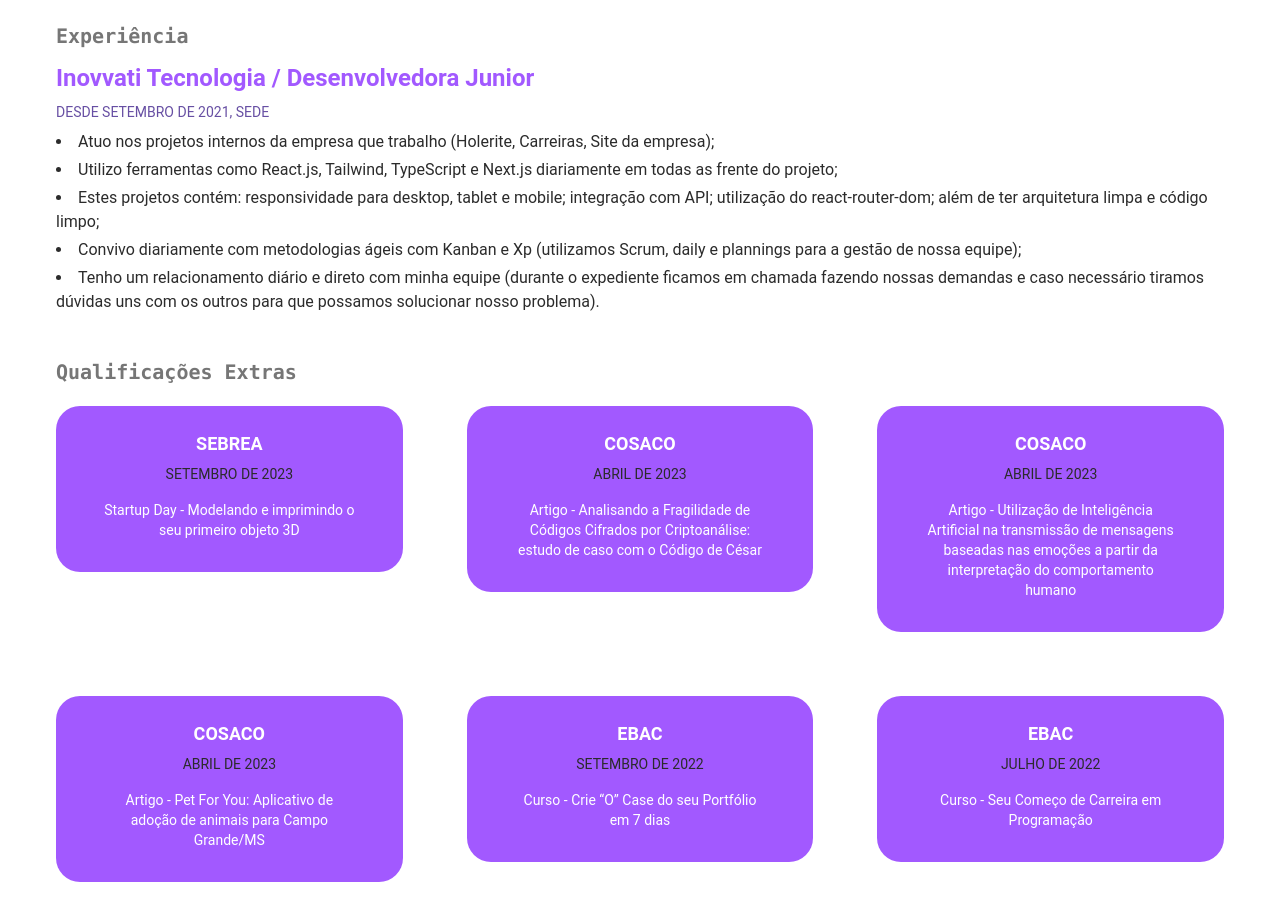
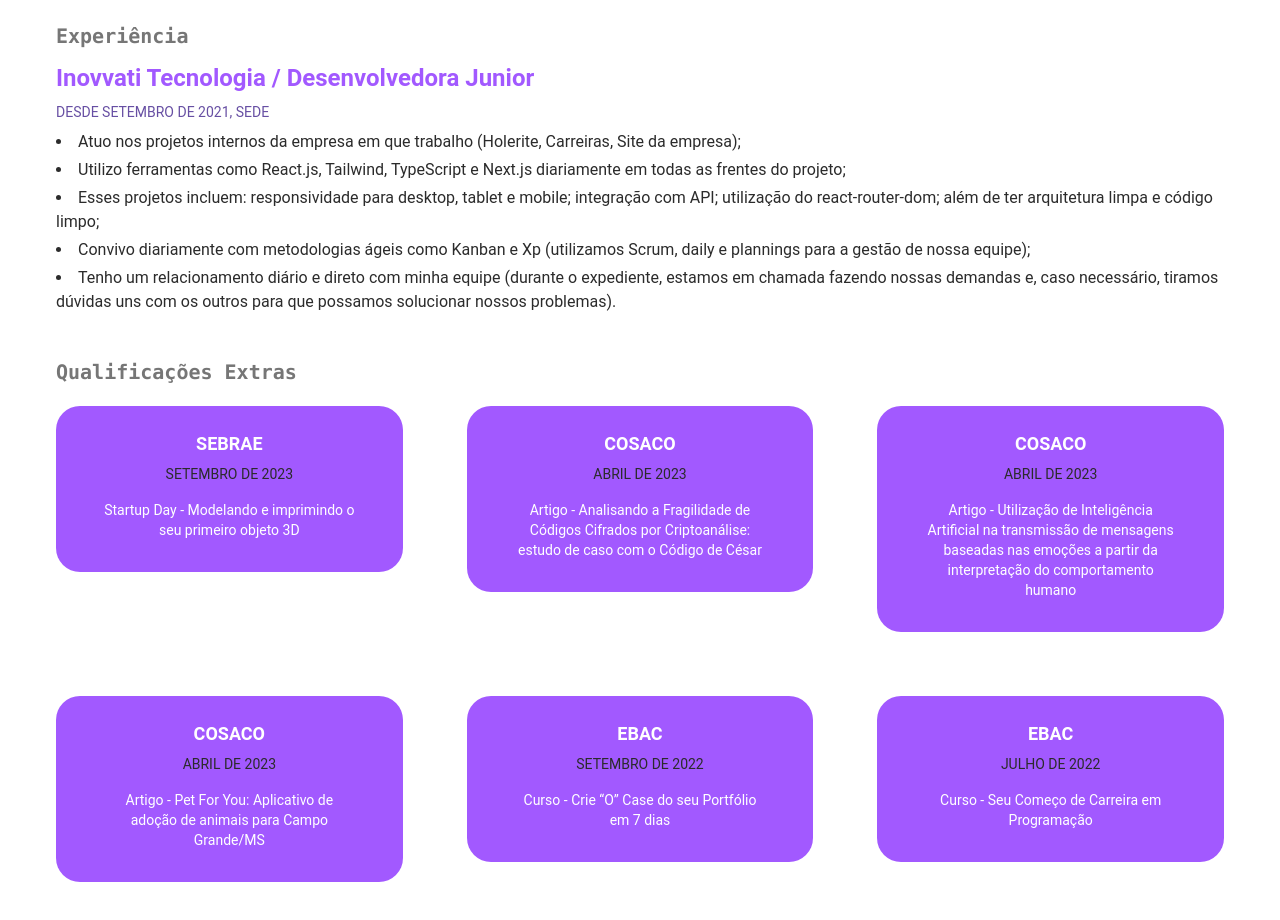
Before and after one commit to bamarcheti/my-resume, a React (Create React App) app: page / in a window 1280 px wide. Shown: the part 1020-1940 px from the top of the page. Built offline with nearby package versions, Linux system fonts and the light colour scheme.

Commit message:
feat: Traduzindo descrição de Experiencia

```diff
--- a/src/_shared/constant/experience.ts
+++ b/src/_shared/constant/experience.ts
@@ -1,26 +1,23 @@
-export interface ExperienceAction {
-  description: string;
-}
+export const experiencePT = [
+  'Atuo nos projetos internos da empresa em que trabalho (Holerite, Carreiras, Site da empresa);',
+  'Utilizo ferramentas como React.js, Tailwind, TypeScript e Next.js diariamente em todas as frentes do projeto;',
+  'Esses projetos incluem: responsividade para desktop, tablet e mobile; integração com API; utilização do react-router-dom; além de ter arquitetura limpa e código limpo;',
+  'Convivo diariamente com metodologias ágeis como Kanban e Xp (utilizamos Scrum, daily e plannings para a gestão de nossa equipe);',
+  'Tenho um relacionamento diário e direto com minha equipe (durante o expediente, estamos em chamada fazendo nossas demandas e, caso necessário, tiramos dúvidas uns com os outros para que possamos solucionar nossos problemas).'
+];
 
-export const experience: ExperienceAction[] = [
-  {
-    description:
-      'Atuo nos projetos internos da empresa que trabalho (Holerite, Carreiras, Site da empresa);'
-  },
-  {
-    description:
-      'Utilizo ferramentas como React.js, Tailwind, TypeScript e Next.js diariamente em todas as frente do projeto;'
-  },
-  {
-    description:
-      'Estes projetos contém: responsividade para desktop, tablet e mobile; integração com API; utilização do react-router-dom; além de ter arquitetura limpa e código limpo;'
-  },
-  {
-    description:
-      'Convivo diariamente com metodologias ágeis com Kanban e Xp (utilizamos Scrum, daily e plannings para a gestão de nossa equipe);'
-  },
-  {
-    description:
-      'Tenho um relacionamento diário e direto com minha equipe (durante o expediente ficamos em chamada fazendo nossas demandas e caso necessário tiramos dúvidas uns com os outros para que possamos solucionar nosso problema).'
-  }
+export const experienceEN = [
+  'I work on internal projects within the company where I am employed (Holerite, Careers, Company website);',
+  'I use tools like React.js, Tailwind, TypeScript, and Next.js daily in all aspects of the project;',
+  'These projects involve: responsiveness for desktop, tablet, and mobile; API integration; use of react-router-dom; in addition to having clean architecture and clean code;',
+  'I interact daily with agile methodologies such as Kanban and XP (we use Scrum, daily meetings, and planning for team management);',
+  'I have a daily and direct relationship with my team (during working hours, we are on calls discussing our tasks, and if necessary, we clarify doubts with each other to solve our problems).'
 ];
+
+export const experienceES = [
+  'Trabajo en proyectos internos de la empresa en la que estoy empleado (Holerite, Carreras, Sitio web de la empresa);',
+  'Utilizo herramientas como React.js, Tailwind, TypeScript y Next.js diariamente en todos los aspectos del proyecto;',
+  'Estos proyectos incluyen: responsividad para escritorio, tablet y móvil; integración con API; uso de react-router-dom; además de contar con arquitectura limpia y código limpio;',
+  'Convivo diariamente con metodologías ágiles como Kanban y XP (utilizamos Scrum, reuniones diarias y planificación para la gestión de nuestro equipo);',
+  'Tengo una relación diaria y directa con mi equipo (durante el horario laboral, estamos en llamadas discutiendo nuestras tareas y, si es necesario, aclaramos dudas entre nosotros para resolver nuestros problemas).'
+];
--- a/src/_shared/constant/extraQualifications.ts
+++ b/src/_shared/constant/extraQualifications.ts
@@ -6,7 +6,7 @@ export interface ExtraQualificationsAction {
 
 export const extraQualifications: ExtraQualificationsAction[] = [
   {
-    title: 'SEBREA',
+    title: 'SEBRAE',
     period: 'SETEMBRO DE 2023',
     description: 'Startup Day - Modelando e imprimindo o seu primeiro objeto 3D'
   },
--- a/src/components/Card.tsx
+++ b/src/components/Card.tsx
@@ -2,8 +2,8 @@ import React from 'react';
 
 type Props = {
   title: string;
-  period?: string;
-  description?: string;
+  period: string;
+  description: string;
 };
 
 const Card: React.FC<Props> = ({ title, period, description }) => {
--- a/src/i18n.ts
+++ b/src/i18n.ts
@@ -1,6 +1,7 @@
 import i18n from 'i18next';
 // import { DateTime } from 'luxon';
 import { initReactI18next } from 'react-i18next';
+import { experienceEN, experienceES, experiencePT } from './_shared/constant/experience';
 
 i18n.use(initReactI18next).init({
   lng: 'pt', // idioma padrão
@@ -26,9 +27,10 @@ i18n.use(initReactI18next).init({
         weak_skills: 'Fraco',
         subtitle_graduation: 'Graduação Acadêmica',
         subtitle_experience: 'Experiência',
-        experiente: {
+        experience: {
           company: 'Inovvati Tecnologia / Desenvolvedora Junior',
-          period: 'DESDE SETEMBRO DE 2021, SEDE'
+          period: 'DESDE SETEMBRO DE 2021, SEDE',
+          description: experiencePT
         },
         subtitle_qualifications: 'Qualificações Extras',
         footer: 'Todos os direitos reservados'
@@ -38,15 +40,49 @@ i18n.use(initReactI18next).init({
       translation: {
         nav_about: 'About',
         nav_projects: 'Projects',
-        info: 'Brazilian, Single, 21 Years',
+        info: 'Brazilian, Single, 21 Years Old',
+        responsibility: 'Junior Front-end Developer',
+        subtitle_description: 'Description',
+        description:
+          'I am 21 years old and hold a degree in Systems Analysis and Development (TADS) from Faculdade Insted. I have been working in programming for 2 years, with a strong interest and passion for this field. I started with Vue.js and later moved to React.js. Currently, I am using React.js, Tailwind, TypeScript, and Next.js, along with libraries such as Headless UI, react-router-dom, among others. I have also used Material UI and Styled-components in other projects. At work, I develop projects such as Holerite, Careers, and the company website, all focused on user usability, utility, desirability, and responsiveness. I am always studying and seeking improvement. I am available to work in any work model the company offers: in-person, hybrid, or remote.',
+        subtitle_skills: 'Skills',
+        strong_skills: 'Strong',
+        html: 'HTML',
+        average_skills: 'Average',
+        weak_skills: 'Weak',
+        subtitle_graduation: 'Academic Education',
+        subtitle_experience: 'Experience',
+        experience: {
+          company: 'Inovvati Tecnologia / Junior Developer',
+          period: 'SINCE SEPTEMBER 2021, HEADQUARTERS',
+          description: experienceEN
+        },
+        subtitle_qualifications: 'Extra Qualifications',
         footer: 'All rights reserved'
       }
     },
     es: {
       translation: {
-        nav_about: 'Acerca',
-        nav_projects: 'Proyetos',
+        nav_about: 'Acerca de',
+        nav_projects: 'Proyectos',
         info: 'Brasileña, Soltera, 21 Años',
+        responsibility: 'Desarrolladora Front-end Junior',
+        subtitle_description: 'Descripción',
+        description:
+          'Tengo 21 años y soy graduada en Análisis y Desarrollo de Sistemas (TADS) en la Faculdade Insted. Llevo 2 años trabajando en programación, con un fuerte interés y pasión por esta área. Comencé con Vue.js y luego pasé a React.js. Actualmente, utilizo React.js, Tailwind, TypeScript y Next.js, junto con bibliotecas como Headless UI, react-router-dom, entre otras. También he utilizado Material UI y Styled-components en otros proyectos. En el trabajo, desarrollo proyectos como Holerite, Carreras y el sitio web de la empresa, todos centrados en la usabilidad, utilidad, deseabilidad y capacidad de respuesta del usuario. Siempre estoy estudiando y buscando mejorar. Estoy disponible para trabajar en cualquier modelo de trabajo que la empresa ofrezca: presencial, híbrido o remoto.',
+        subtitle_skills: 'Habilidades',
+        strong_skills: 'Fuerte',
+        html: 'HTML',
+        average_skills: 'Promedio',
+        weak_skills: 'Débil',
+        subtitle_graduation: 'Educación Académica',
+        subtitle_experience: 'Experiencia',
+        experience: {
+          company: 'Inovvati Tecnologia / Desarrolladora Junior',
+          period: 'DESDE SEPTIEMBRE DE 2021, SEDE',
+          description: experienceES
+        },
+        subtitle_qualifications: 'Calificaciones Extras',
         footer: 'Todos los derechos reservados'
       }
     }
--- a/src/modules/About/components/Experience/components/ExperienceSection.tsx
+++ b/src/modules/About/components/Experience/components/ExperienceSection.tsx
@@ -1,21 +1,23 @@
 import React from 'react';
-import { experience } from '../../../../../_shared/constant/experience';
 
 type Props = {
   company: string;
   period: string;
+  description: string[];
 };
 
-const ExperienceSection: React.FC<Props> = ({ company, period }) => {
+const ExperienceSection: React.FC<Props> = ({ company, period, description }) => {
   return (
     <div className="flex flex-col gap-3 sm:gap-4">
       <div className="flex flex-col gap-2 pt-0 lg:pt-2">
         <p className="font-semibold text-2xl text-secondary">{company}</p>
         <p className="align-center text-xs lg:text-sm font-normal text-whitePrimary">{period}</p>
         <ul className="flex flex-col gap-1 list-disc list-inside text-sm lg:text-base font-normal text-default dark:text-white">
-          {experience.map((exp, index) => (
-            <li key={index}>{exp.description}</li>
-          ))}
+          {Array.isArray(description) ? (
+            description.map((exp, index) => <li key={index}>{exp}</li>)
+          ) : (
+            <li>{description}</li>
+          )}
         </ul>
       </div>
     </div>
--- a/src/modules/About/components/Experience/index.tsx
+++ b/src/modules/About/components/Experience/index.tsx
@@ -10,7 +10,11 @@ const Experience = () => {
       <div className="flex flex-col justify-between items-start">
         <Subtitle subtitle={t('subtitle_experience')} />
       </div>
-      <ExperienceSection company={t('experiente.company')} period={t('experiente.period')} />
+      <ExperienceSection
+        company={t('experience.company')}
+        period={t('experience.period')}
+        description={t('experience.description', { returnObjects: true })}
+      />
     </div>
   );
 };
```
Also changed, not shown: package.json (+1 -6 lines).
